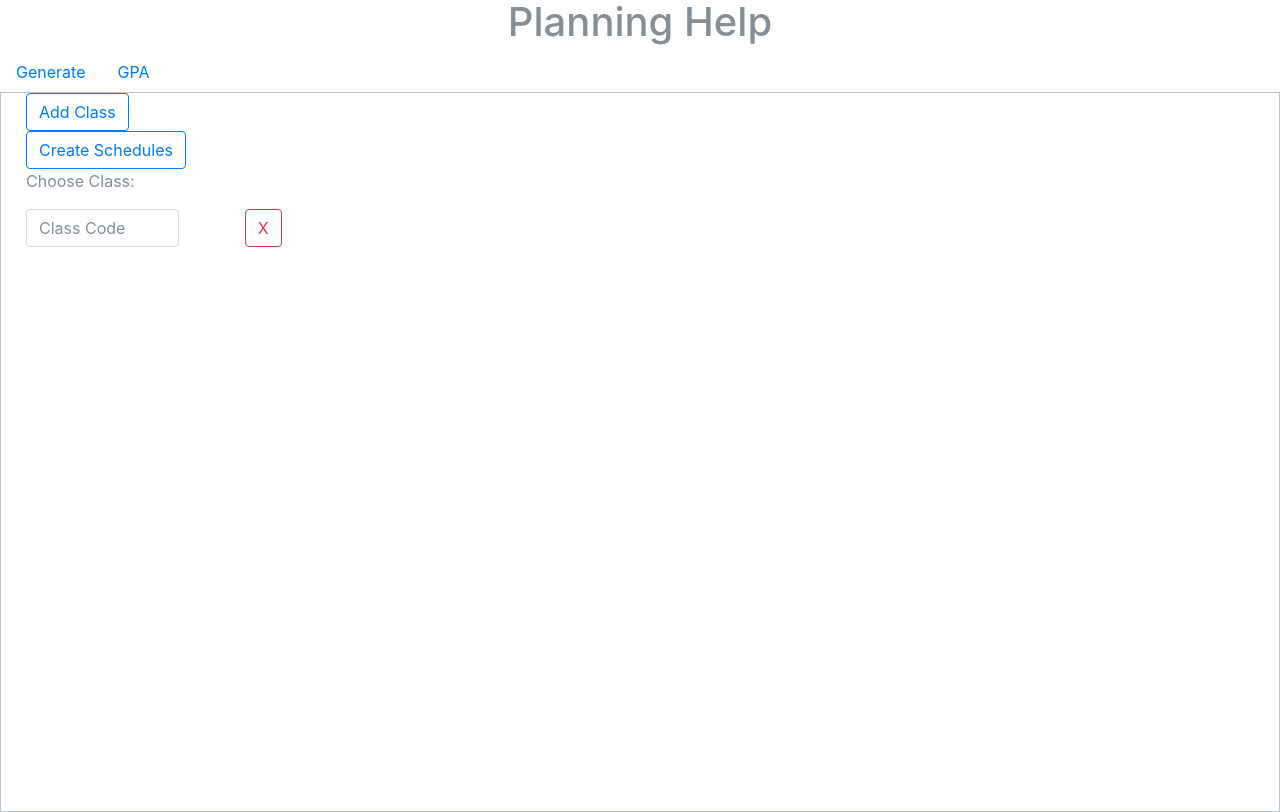
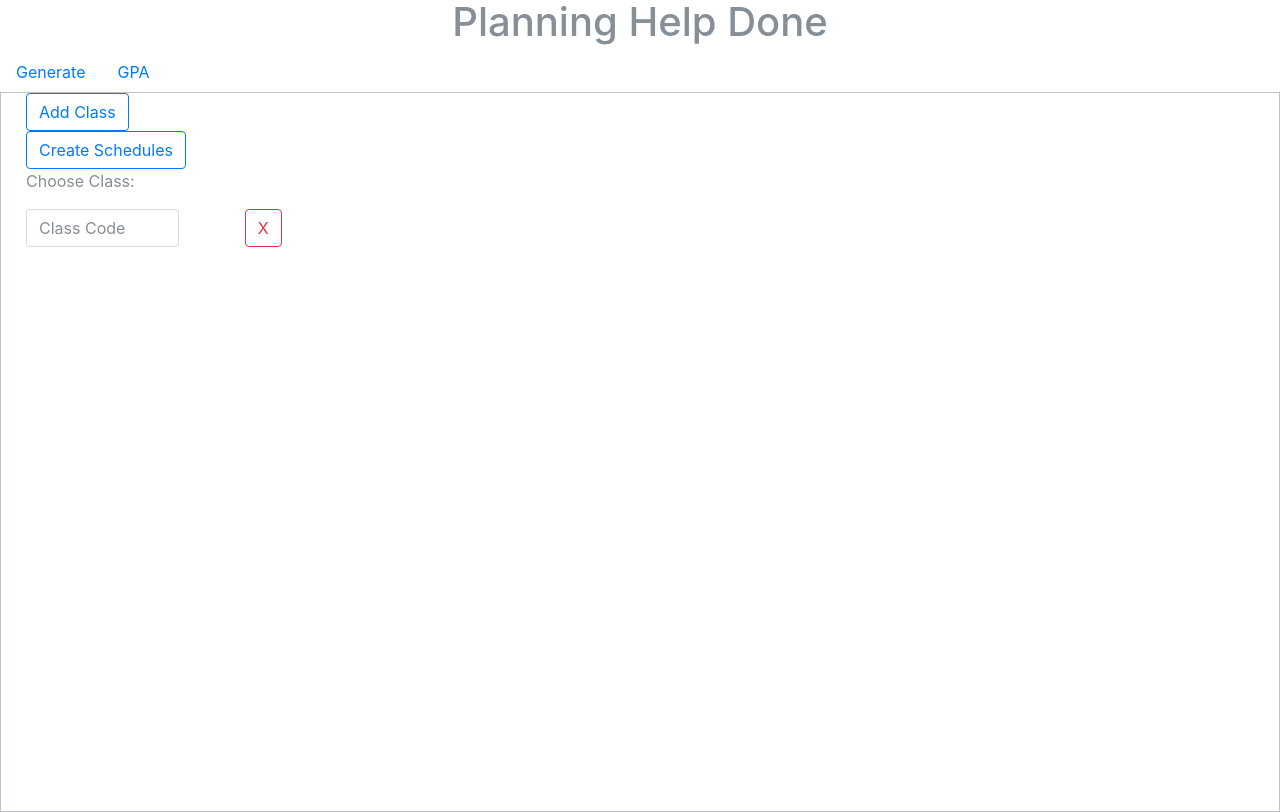
Before and after one commit to trevorpetersen/planner_help, a website: page www/index.html in a window 1280 px wide. Drawn offline with Linux system fonts and the light colour scheme.

Commit message:
Update index.html

```diff
--- a/www/index.html
+++ b/www/index.html
@@ -14,7 +14,7 @@
   <body>
 
     <div>
-      <h1 class="header text-muted">Planning Help</h1>
+      <h1 class="header text-muted">Planning Help Done</h1>
     </div>
 
     <ul class="nav">
```
